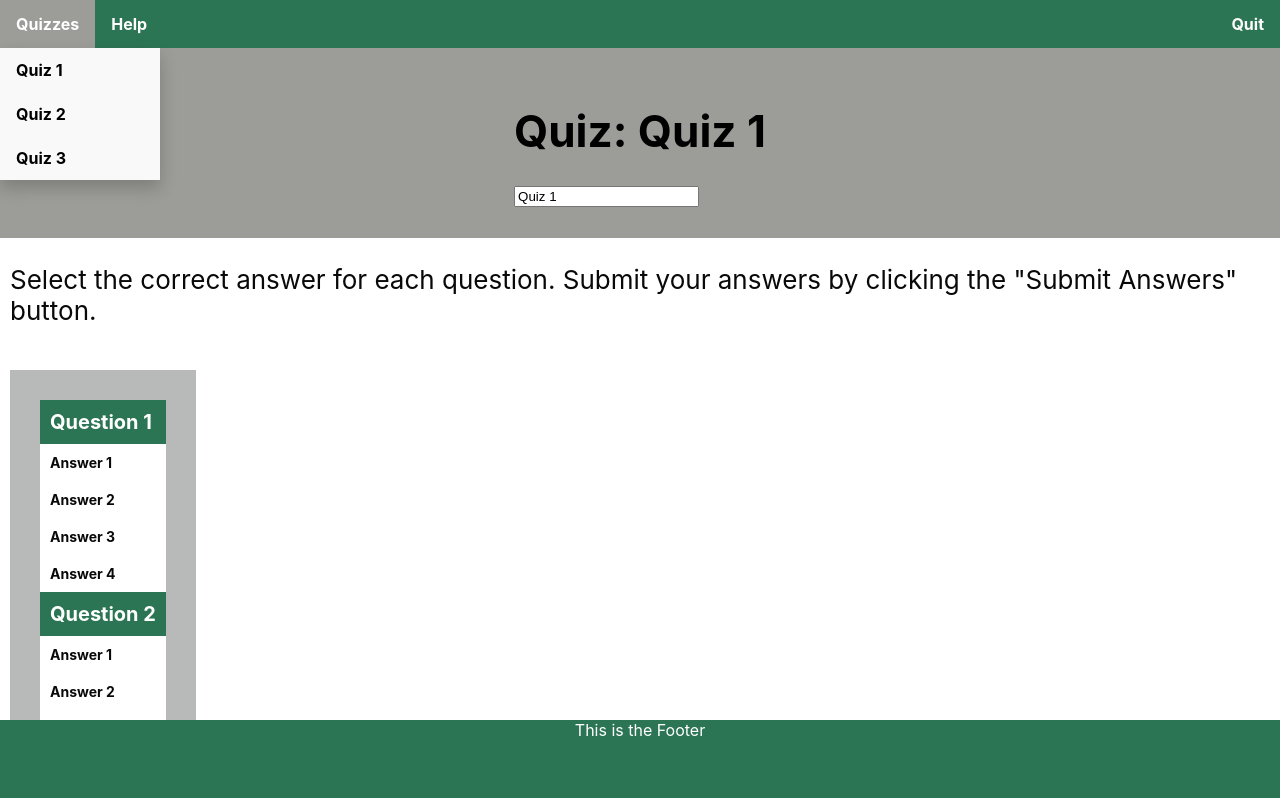
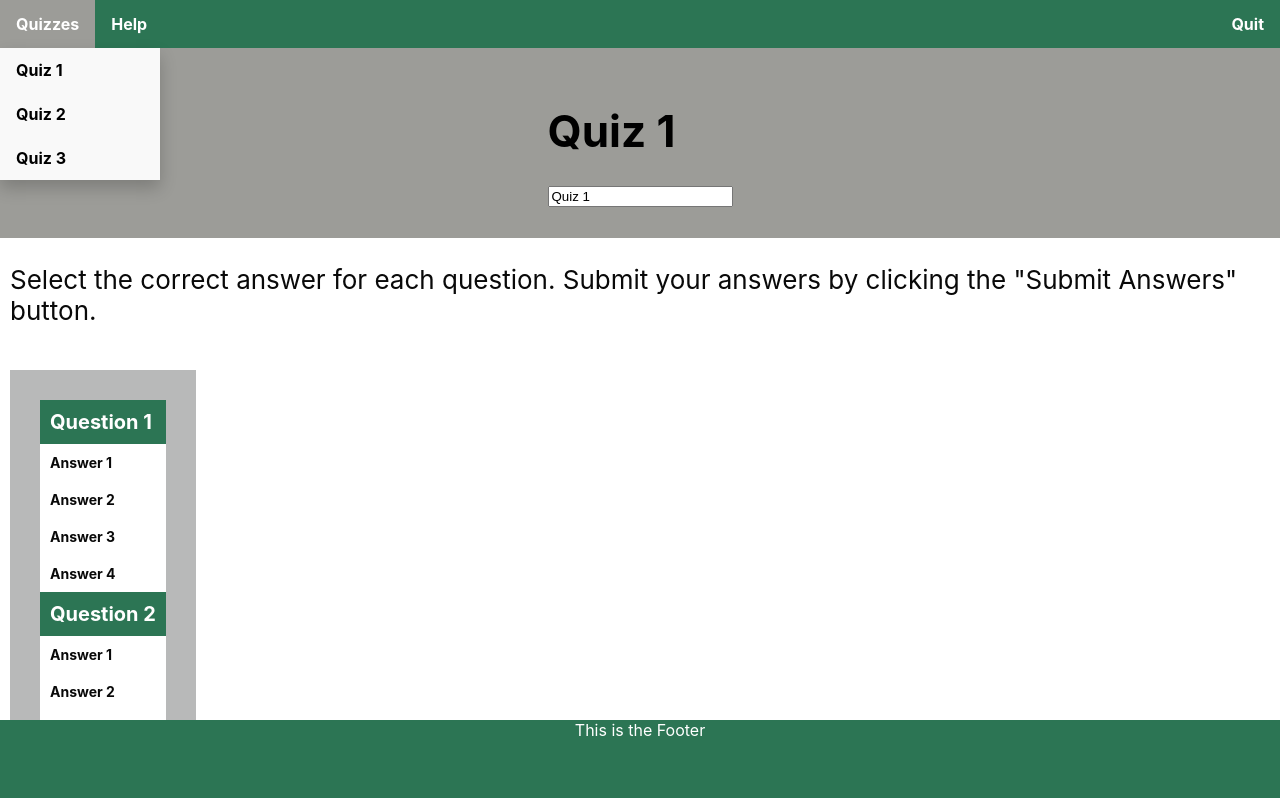
Before and after one commit to btaskinen/FullStackKoulutus2022, a React (Create React App) app in the folder quiz-page/: page / in a window 1280 px wide. Shown: the top 798 px of the page. Built offline with nearby package versions, Linux system fonts and the light colour scheme.

Commit message:
changed useState to useReducer text field

```diff
--- a/quiz-page/src/App.js
+++ b/quiz-page/src/App.js
@@ -8,6 +8,7 @@ import CheckBoxes from "./Checkboxes";
 import React, { useState } from "react";
 import Questions from "./Questions";
 import Navbar from "./Navbar";
+import { useReducer } from "react";
 
 function App() {
   let question1 = {
@@ -72,55 +73,34 @@ function App() {
 
   let quizzes = [quiz1, quiz2, quiz3];
 
-  const [quizNumber, setQuiz] = useState(quiz1);
+  function reducer(state, action) {
+    switch (action.type) {
+      case "QUIZ_NUMBER_CHANGER":
+        return { ...state, quizNumber: action.payload.quizNumber };
 
-  const quizNumberChanger = (quizName) => {
-    const quizNumberCopy = { ...quizNumber };
-    quizNumberCopy.quizName = quizName;
-    setQuiz(quizNumberCopy);
-  };
+      default:
+        throw new Error("Something went wrong!");
+    }
+  }
+
+  const [quiz, dispatch] = useReducer(reducer, quiz1);
+
+  // const [quizNumber, setQuiz] = useState(quiz1);
+
+  // const quizNumberChanger = (quizName) => {
+  //   const quizNumberCopy = { ...quizNumber };
+  //   quizNumberCopy.quizName = quizName;
+  //   setQuiz(quizNumberCopy);
+  // };
 
   return (
     <div>
       {/* passing array of quizzes and quizName of each Quiz to Navbar */}
       <Navbar quizzes={quizzes} quizName={quizzes.quizName} />
-      <QuizPage quiz={quiz1} quizNumberChanger={quizNumberChanger} />
+      <QuizPage quiz={quiz} dispatch={dispatch} />
       <div className="footer">This is the Footer</div>
     </div>
   );
 }
 
 export default App;
-
-// return (
-//   <div>
-//     {/* passing array of quizzes and quizName of each Quiz to Navbar */}
-//     <Navbar quizzes={quizzes} quizName={quizzes.quizName} />
-//     <div>
-//       <header className="App-header">
-//         <Quizzes quiz={quizNumber} quizNumberChanger={quizNumberChanger} />
-//       </header>
-//       <p className="QuizPage-main">
-//         Select the correct answer for each question. Submit your answers by
-//         clicking the "Submit Answers" button.
-//       </p>
-//       <div class="flex-container">
-//         <div>
-//           <div className="style-question">
-//             <Questions quiz={quizNumber} />
-//           </div>
-//           <div className="style-answers">Answer 1</div>
-//           <div className="style-answers">Answer 2</div>
-//           <div className="style-answers">Answer 3</div>
-//           <div className="style-answers">Answer 4</div>
-//         </div>
-//         <div className="style-question">Question 2</div>
-//         <div className="style-question">Question 3</div>
-//       </div>
-//       <p className="footer">This is the Footer</p>
-//       <div></div>
-//       {/* <QuizPage quiz={quiz1} /> */}
-//     </div>
-//     <div>{/* <QuizPage quiz={quiz1} /> */}</div>
-//   </div>
-// );
--- a/quiz-page/src/QuizPage.js
+++ b/quiz-page/src/QuizPage.js
@@ -8,10 +8,7 @@ function QuizPage(props) {
   return (
     <div>
       <header className="App-header">
-        <Quizzes
-          quiz={props.quiz}
-          quizNumberChanger={props.quizNumberChanger}
-        />
+        <Quizzes quiz={props.quiz} dispatch={props.dispatch} />
       </header>
       <p className="QuizPage-main">
         Select the correct answer for each question. Submit your answers by
--- a/quiz-page/src/Quizzes.js
+++ b/quiz-page/src/Quizzes.js
@@ -3,11 +3,14 @@ import Questions from "./Questions";
 const Quizzes = (props) => {
   return (
     <div>
-      <div>Quiz: {props.quiz.quizName}</div>
+      <div>{props.quiz.quizName}</div>
       <input
         type="text"
         onChange={(event) => {
-          props.quizNumberChanger(event.target.value);
+          props.dispatch({
+            type: "QUIZ_NUMBER_CHANGER",
+            payload: event.target.value,
+          });
         }}
         value={props.quiz.quizName}
       />
```
